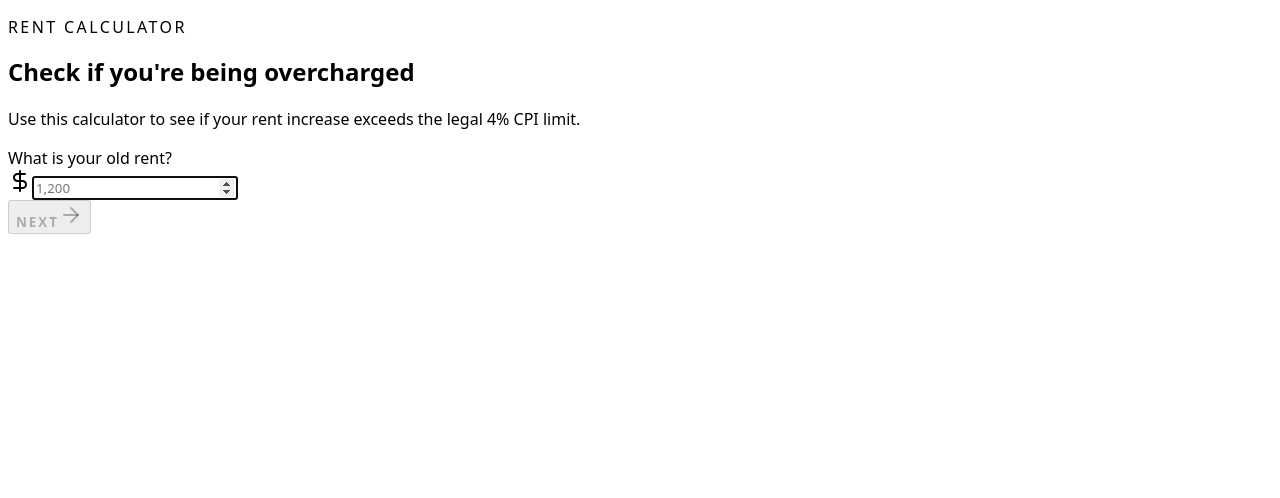
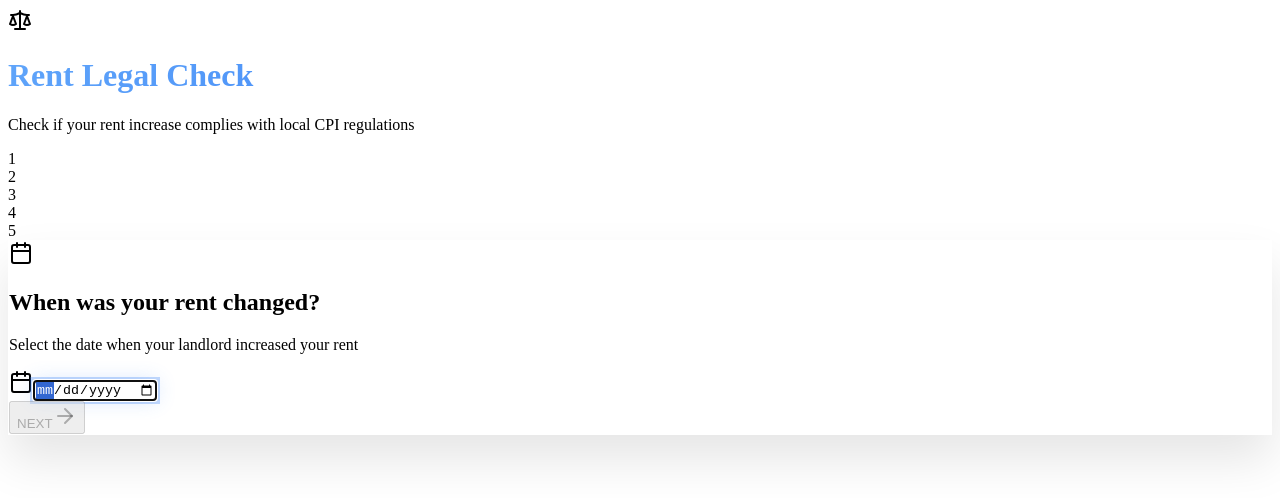
Before and after one commit to AzeelSajjad/home_core, a React (Vite) app in the folder frontend/: page / in a window 1280 px wide. Shown: the top 498 px of the page. Built offline with nearby package versions, Linux system fonts and the light colour scheme.

Commit message:
finished new features

```diff
--- a/frontend/pages/RentCalculator.tsx
+++ b/frontend/pages/RentCalculator.tsx
@@ -1,14 +1,17 @@
 import React, { useState } from 'react';
-import { DollarSign, AlertTriangle, CheckCircle, ArrowRight } from 'lucide-react';
+import { DollarSign, AlertTriangle, CheckCircle, ArrowRight, Calendar, Home, Scale } from 'lucide-react';
 
 interface RentResult {
-  overcharged: boolean;
+  overcharged?: boolean;
   message: string;
   overcharge_amount?: number;
+  illegal_period?: boolean;
+  no_cpi?: boolean;
 }
 
 const RentCalculator = () => {
   const [step, setStep] = useState(1);
+  const [rentDate, setRentDate] = useState('');
   const [oldRent, setOldRent] = useState('');
   const [newRent, setNewRent] = useState('');
   const [result, setResult] = useState<RentResult | null>(null);
@@ -18,25 +21,21 @@ const RentCalculator = () => {
     setIsLoading(true);
 
     try {
-      // FastAPI endpoint URL (adjust port if needed)
       const response = await fetch('http://localhost:8000/rent-calculate', {
         method: 'POST',
-        headers: {
-          'Content-Type': 'application/json',
-        },
+        headers: { 'Content-Type': 'application/json' },
         body: JSON.stringify({
           old_rent: parseFloat(oldRent),
           new_rent: parseFloat(newRent),
+          date: rentDate,
         }),
       });
 
-      if (!response.ok) {
-        throw new Error(`HTTP error! status: ${response.status}`);
-      }
+      if (!response.ok) throw new Error(`HTTP error! status: ${response.status}`);
 
       const data: RentResult = await response.json();
       setResult(data);
-      setStep(4);
+      setStep(5);
     } catch (error) {
       console.error('Error calculating rent:', error);
       alert('Error calculating rent. Please try again.');
@@ -46,104 +45,184 @@ const RentCalculator = () => {
   };
 
   const nextStep = () => {
-    if (step === 1 && oldRent) {
+    if (step === 1 && rentDate) {
+      const dateObj = new Date(rentDate);
+      const illegalStart = new Date(2020, 3, 1);
+      const illegalEnd = new Date(2023, 9, 1);
+
+      if (dateObj < new Date(2014, 0, 1)) {
+        setResult({ message: 'No CPI data available before January 2014', no_cpi: true });
+        setStep(5);
+        return;
+      }
+
+      if (dateObj >= illegalStart && dateObj <= illegalEnd) {
+        setResult({ message: 'Any rent raise during this period was illegal', illegal_period: true });
+        setStep(5);
+        return;
+      }
+
       setStep(2);
-    } else if (step === 2 && newRent) {
+    } else if (step === 2 && oldRent) {
       setStep(3);
-    } else if (step === 3) {
+    } else if (step === 3 && newRent) {
+      setStep(4);
+    } else if (step === 4) {
       calculateRent();
     }
   };
 
   const resetCalculator = () => {
     setStep(1);
+    setRentDate('');
     setOldRent('');
     setNewRent('');
     setResult(null);
   };
 
   const canProceed = () => {
-    if (step === 1) return oldRent !== '';
-    if (step === 2) return newRent !== '';
-    if (step === 3) return true;
+    if (step === 1) return rentDate !== '';
+    if (step === 2) return oldRent !== '';
+    if (step === 3) return newRent !== '';
+    if (step === 4) return true;
     return false;
   };
 
-  // CSS-in-JS animation styles
-  const fadeInStyle: React.CSSProperties = {
-    animation: 'fadeIn 0.5s ease-out',
-  };
-
   return (
-    <div className="min-h-screen bg-blue-600">
+    <div className="min-h-screen bg-gradient-to-br from-slate-900 via-blue-900 to-indigo-900">
       <style>
         {`
           @keyframes fadeIn {
-            from {
-              opacity: 0;
-              transform: translateY(10px);
+            from { opacity: 0; transform: translateY(20px); }
+            to { opacity: 1; transform: translateY(0); }
           }
-            to {
-              opacity: 1;
-              transform: translateY(0);
+          @keyframes slideIn {
+            from { opacity: 0; transform: translateX(-20px); }
+            to { opacity: 1; transform: translateX(0); }
           }
+          @keyframes bounce {
+            0%, 20%, 50%, 80%, 100% { transform: translateY(0); }
+            40% { transform: translateY(-10px); }
+            60% { transform: translateY(-5px); }
+          }
+          @keyframes pulse {
+            0%, 100% { transform: scale(1); }
+            50% { transform: scale(1.05); }
+          }
+          .gradient-text {
+            background: linear-gradient(135deg, #60a5fa 0%, #3b82f6 50%, #1d4ed8 100%);
+            -webkit-background-clip: text;
+            -webkit-text-fill-color: transparent;
+            background-clip: text;
+          }
+          .glass-card {
+            background: rgba(255, 255, 255, 0.1);
+            backdrop-filter: blur(20px);
+            border: 1px solid rgba(255, 255, 255, 0.2);
+            box-shadow: 0 25px 45px rgba(0, 0, 0, 0.1);
+          }
+          .input-glow:focus {
+            box-shadow: 0 0 0 3px rgba(59, 130, 246, 0.3), 0 0 20px rgba(59, 130, 246, 0.2);
+          }
+          .button-hover:hover {
+            transform: translateY(-2px);
+            box-shadow: 0 10px 25px rgba(0, 0, 0, 0.3);
           }
         `}
       </style>
 
+      {/* Floating background elements */}
+      <div className="fixed inset-0 overflow-hidden pointer-events-none">
+        <div className="absolute top-20 left-10 w-72 h-72 bg-blue-500/10 rounded-full blur-3xl animate-pulse"></div>
+        <div className="absolute bottom-20 right-10 w-96 h-96 bg-indigo-500/10 rounded-full blur-3xl animate-pulse" style={{animationDelay: '2s'}}></div>
+        <div className="absolute top-1/2 left-1/2 w-80 h-80 bg-purple-500/10 rounded-full blur-3xl animate-pulse" style={{animationDelay: '4s'}}></div>
+      </div>
+
+      <div className="relative py-8 px-4 max-w-7xl mx-auto">
         {/* Header */}
-      <div className="py-20 px-6">
-        <div className="max-w-7xl mx-auto">
-          {/* Empty header space */}
+        <div className="text-center mb-12" style={{animation: 'slideIn 0.8s ease-out'}}>
+          <div className="flex items-center justify-center mb-6">
+            <div className="bg-gradient-to-r from-blue-500 to-indigo-600 p-4 rounded-2xl shadow-2xl">
+              <Scale className="h-12 w-12 text-white" />
+            </div>
+          </div>
+          <h1 className="text-6xl font-black mb-4 gradient-text">
+            Rent Legal Check
+          </h1>
+          <p className="text-xl text-blue-100 max-w-2xl mx-auto leading-relaxed">
+            Check if your rent increase complies with local CPI regulations
+          </p>
+        </div>
+
+        {/* Progress Indicator */}
+        <div className="max-w-md mx-auto mb-12">
+          <div className="flex justify-between items-center">
+            {[1, 2, 3, 4, 5].map((num) => (
+              <div key={num} className="flex items-center">
+                <div className={`w-12 h-12 rounded-full flex items-center justify-center font-bold text-lg transition-all duration-300 ${
+                  step >= num
+                    ? 'bg-gradient-to-r from-blue-500 to-indigo-600 text-white shadow-lg scale-110'
+                    : 'bg-white/20 text-blue-200 border-2 border-white/30'
+                }`}>
+                  {num}
+                </div>
+                {num < 5 && (
+                  <div className={`w-8 h-1 mx-2 transition-all duration-300 ${
+                    step > num ? 'bg-gradient-to-r from-blue-500 to-indigo-600' : 'bg-white/30'
+                  }`}></div>
+                )}
+              </div>
+            ))}
           </div>
         </div>
 
-      {/* Tool Card */}
-      <div className="max-w-7xl mx-auto px-6 pb-20">
-        <div className="max-w-lg">
-          <div className="bg-gray-100 rounded-lg p-8 transition-all duration-500 ease-in-out">
-            <div className="mb-6">
-              <p className="text-xs font-bold text-gray-600 uppercase tracking-wider mb-4" style={{
-                letterSpacing: '0.15em',
-                fontFamily: 'system-ui, -apple-system, BlinkMacSystemFont, "Segoe UI", sans-serif'
-              }}>
-                RENT CALCULATOR
-              </p>
+        {/* Main Card */}
+        <div className="max-w-2xl mx-auto">
+          <div className="glass-card rounded-3xl p-10 transition-all duration-700 ease-out" style={{animation: 'fadeIn 0.8s ease-out 0.2s both'}}>
 
-              <h2 className="text-3xl font-bold text-gray-900 mb-4 leading-tight" style={{
-                fontFamily: 'system-ui, -apple-system, BlinkMacSystemFont, "Segoe UI", sans-serif',
-                fontWeight: '700',
-                lineHeight: '1.2'
-              }}>
-                Check if you're being overcharged
-              </h2>
-
-              <p className="text-base text-gray-700 leading-relaxed mb-8" style={{
-                fontFamily: 'system-ui, -apple-system, BlinkMacSystemFont, "Segoe UI", sans-serif',
-                lineHeight: '1.5'
-              }}>
-                Use this calculator to see if your rent increase exceeds the legal 4% CPI limit.
-              </p>
+            {/* Step 1: Rent Date */}
+            {step === 1 && (
+              <div style={{animation: 'fadeIn 0.6s ease-out'}}>
+                <div className="text-center mb-8">
+                  <div className="bg-gradient-to-r from-blue-500/20 to-indigo-600/20 p-4 rounded-2xl w-fit mx-auto mb-6">
+                    <Calendar className="h-12 w-12 text-blue-300" />
+                  </div>
+                  <h2 className="text-4xl font-bold text-white mb-4">When was your rent changed?</h2>
+                  <p className="text-blue-200">Select the date when your landlord increased your rent</p>
                 </div>
 
-            <div className="space-y-6">
-              {/* Step 1: Old Rent */}
-              {step === 1 && (
-                <div style={fadeInStyle}>
-                  <label className="block text-lg font-semibold text-gray-900 mb-3" style={{
-                    fontFamily: 'system-ui, -apple-system, BlinkMacSystemFont, "Segoe UI", sans-serif'
-                  }}>
-                    What is your old rent?
-                  </label>
-                  <div className="relative">
-                    <DollarSign className="absolute left-3 top-4 h-6 w-6 text-gray-400" />
+                <div className="relative group">
+                  <Calendar className="absolute left-5 top-1/2 transform -translate-y-1/2 h-7 w-7 text-blue-400 z-10" />
+                  <input
+                    type="date"
+                    value={rentDate}
+                    onChange={(e) => setRentDate(e.target.value)}
+                    className="w-full pl-16 pr-6 py-6 text-2xl bg-white/10 backdrop-blur border-2 border-white/20 rounded-2xl text-white placeholder-blue-200 transition-all duration-300 input-glow focus:border-blue-400 focus:bg-white/20"
+                    autoFocus
+                  />
+                </div>
+              </div>
+            )}
+
+            {/* Step 2: Old Rent */}
+            {step === 2 && (
+              <div style={{animation: 'fadeIn 0.6s ease-out'}}>
+                <div className="text-center mb-8">
+                  <div className="bg-gradient-to-r from-green-500/20 to-emerald-600/20 p-4 rounded-2xl w-fit mx-auto mb-6">
+                    <Home className="h-12 w-12 text-green-300" />
+                  </div>
+                  <h2 className="text-4xl font-bold text-white mb-4">What was your previous rent?</h2>
+                  <p className="text-blue-200">Enter your monthly rent amount before the increase</p>
+                </div>
+
+                <div className="relative group">
+                  <DollarSign className="absolute left-5 top-1/2 transform -translate-y-1/2 h-7 w-7 text-green-400 z-10" />
                   <input
                     type="number"
                     value={oldRent}
                     onChange={(e) => setOldRent(e.target.value)}
                     placeholder="1,200"
-                      className="w-full pl-12 pr-4 py-4 text-xl border-2 border-gray-300 rounded focus:ring-2 focus:ring-blue-500 focus:border-blue-500 transition-colors"
-                      style={{ fontFamily: 'system-ui, -apple-system, BlinkMacSystemFont, "Segoe UI", sans-serif' }}
+                    className="w-full pl-16 pr-6 py-6 text-2xl bg-white/10 backdrop-blur border-2 border-white/20 rounded-2xl text-white placeholder-blue-200 transition-all duration-300 input-glow focus:border-green-400 focus:bg-white/20"
                     step="0.01"
                     min="0"
                     autoFocus
@@ -152,23 +231,25 @@ const RentCalculator = () => {
               </div>
             )}
 
-              {/* Step 2: New Rent */}
-              {step === 2 && (
-                <div style={fadeInStyle}>
-                  <label className="block text-lg font-semibold text-gray-900 mb-3" style={{
-                    fontFamily: 'system-ui, -apple-system, BlinkMacSystemFont, "Segoe UI", sans-serif'
-                  }}>
-                    What is your new rent?
-                  </label>
-                  <div className="relative">
-                    <DollarSign className="absolute left-3 top-4 h-6 w-6 text-gray-400" />
+            {/* Step 3: New Rent */}
+            {step === 3 && (
+              <div style={{animation: 'fadeIn 0.6s ease-out'}}>
+                <div className="text-center mb-8">
+                  <div className="bg-gradient-to-r from-orange-500/20 to-red-600/20 p-4 rounded-2xl w-fit mx-auto mb-6">
+                    <DollarSign className="h-12 w-12 text-orange-300" />
+                  </div>
+                  <h2 className="text-4xl font-bold text-white mb-4">What is your new rent?</h2>
+                  <p className="text-blue-200">Enter your current monthly rent amount</p>
+                </div>
+
+                <div className="relative group">
+                  <DollarSign className="absolute left-5 top-1/2 transform -translate-y-1/2 h-7 w-7 text-orange-400 z-10" />
                   <input
                     type="number"
                     value={newRent}
                     onChange={(e) => setNewRent(e.target.value)}
                     placeholder="1,300"
-                      className="w-full pl-12 pr-4 py-4 text-xl border-2 border-gray-300 rounded focus:ring-2 focus:ring-blue-500 focus:border-blue-500 transition-colors"
-                      style={{ fontFamily: 'system-ui, -apple-system, BlinkMacSystemFont, "Segoe UI", sans-serif' }}
+                    className="w-full pl-16 pr-6 py-6 text-2xl bg-white/10 backdrop-blur border-2 border-white/20 rounded-2xl text-white placeholder-blue-200 transition-all duration-300 input-glow focus:border-orange-400 focus:bg-white/20"
                     step="0.01"
                     min="0"
                     autoFocus
@@ -177,115 +258,120 @@ const RentCalculator = () => {
               </div>
             )}
 
-              {/* Step 3: Confirmation */}
-              {step === 3 && (
-                <div style={fadeInStyle}>
-                  <div className="bg-blue-50 rounded-lg p-6 mb-6">
-                    <h3 className="text-lg font-semibold text-gray-900 mb-4" style={{
-                      fontFamily: 'system-ui, -apple-system, BlinkMacSystemFont, "Segoe UI", sans-serif'
-                    }}>
-                      Ready to check your rent
-                    </h3>
-                    <div className="space-y-2 text-gray-700" style={{
-                      fontFamily: 'system-ui, -apple-system, BlinkMacSystemFont, "Segoe UI", sans-serif'
-                    }}>
-                      <p>Old rent: <span className="font-semibold">${parseFloat(oldRent).toFixed(2)}</span></p>
-                      <p>New rent: <span className="font-semibold">${parseFloat(newRent).toFixed(2)}</span></p>
-                      <p className="text-sm text-gray-600">Legal limit (4% CPI): <span className="font-semibold">${(parseFloat(oldRent) * 1.04).toFixed(2)}</span></p>
+            {/* Step 4: Confirmation */}
+            {step === 4 && (
+              <div style={{animation: 'fadeIn 0.6s ease-out'}}>
+                <div className="text-center mb-8">
+                  <div className="bg-gradient-to-r from-purple-500/20 to-pink-600/20 p-4 rounded-2xl w-fit mx-auto mb-6">
+                    <CheckCircle className="h-12 w-12 text-purple-300" />
+                  </div>
+                  <h2 className="text-4xl font-bold text-white mb-4">Ready to analyze</h2>
+                  <p className="text-blue-200">Review your information before checking legality</p>
+                </div>
+
+                <div className="bg-gradient-to-r from-white/10 to-white/5 backdrop-blur rounded-2xl p-8 space-y-6">
+                  <div className="flex justify-between items-center py-3 border-b border-white/20">
+                    <span className="text-blue-200 text-xl">Date</span>
+                    <span className="text-white text-xl font-semibold">{new Date(rentDate).toLocaleDateString('en-US', { year: 'numeric', month: 'long', day: 'numeric' })}</span>
+                  </div>
+                  <div className="flex justify-between items-center py-3 border-b border-white/20">
+                    <span className="text-blue-200 text-xl">Previous Rent</span>
+                    <span className="text-green-400 text-2xl font-bold">${parseFloat(oldRent).toFixed(2)}</span>
+                  </div>
+                  <div className="flex justify-between items-center py-3 border-b border-white/20">
+                    <span className="text-blue-200 text-xl">New Rent</span>
+                    <span className="text-orange-400 text-2xl font-bold">${parseFloat(newRent).toFixed(2)}</span>
+                  </div>
+                  <div className="flex justify-between items-center py-3">
+                    <span className="text-blue-200 text-xl">Increase Amount</span>
+                    <span className="text-white text-2xl font-bold">${(parseFloat(newRent) - parseFloat(oldRent)).toFixed(2)}</span>
                   </div>
                 </div>
               </div>
             )}
 
-              {/* Step 4: Results */}
-              {step === 4 && result && (
-                <div style={fadeInStyle}>
-                  <div className={`rounded-lg p-6 text-center ${
-                    result.overcharged
-                      ? 'bg-red-50 border-2 border-red-200'
-                      : 'bg-green-50 border-2 border-green-200'
+            {/* Step 5: Results */}
+            {step === 5 && result && (
+              <div style={{animation: 'fadeIn 0.8s ease-out'}}>
+                <div className="text-center">
+                  <div className={`p-8 rounded-3xl mb-8 ${
+                    result.illegal_period || result.no_cpi
+                      ? 'bg-gradient-to-r from-yellow-500/20 to-orange-500/20 border-2 border-yellow-400/50'
+                      : result.overcharged
+                      ? 'bg-gradient-to-r from-red-500/20 to-pink-500/20 border-2 border-red-400/50'
+                      : 'bg-gradient-to-r from-green-500/20 to-emerald-500/20 border-2 border-green-400/50'
                   }`}>
-                    {result.overcharged ? (
+                    {result.illegal_period || result.no_cpi ? (
                       <>
-                        <AlertTriangle className="h-16 w-16 text-red-600 mx-auto mb-4" />
-                        <h3 className="text-2xl font-bold text-red-800 mb-2" style={{
-                          fontFamily: 'system-ui, -apple-system, BlinkMacSystemFont, "Segoe UI", sans-serif',
-                          fontWeight: '700'
-                        }}>
-                          You are being overcharged!
-                        </h3>
+                        <div style={{animation: 'bounce 1s ease-out'}}>
+                          <AlertTriangle className="h-20 w-20 text-yellow-400 mx-auto mb-6" />
+                        </div>
+                        <h3 className="text-4xl font-bold text-yellow-100 mb-4">{result.message}</h3>
+                        <p className="text-yellow-200 text-xl">Please consult with a tenant rights organization for guidance</p>
+                      </>
+                    ) : result.overcharged ? (
+                      <>
+                        <div style={{animation: 'pulse 2s infinite'}}>
+                          <AlertTriangle className="h-20 w-20 text-red-400 mx-auto mb-6" />
+                        </div>
+                        <h3 className="text-4xl font-bold text-red-100 mb-4">Illegal Rent Increase!</h3>
                         {result.overcharge_amount && (
-                          <p className="text-lg text-red-700" style={{
-                            fontFamily: 'system-ui, -apple-system, BlinkMacSystemFont, "Segoe UI", sans-serif'
-                          }}>
-                            ${Math.abs(result.overcharge_amount).toFixed(2)} over the legal limit per month
-                          </p>
+                          <>
+                            <div className="text-6xl font-black text-red-300 mb-4">
+                              ${Math.abs(result.overcharge_amount).toFixed(2)}
+                            </div>
+                            <p className="text-red-200 text-xl">over the legal limit per month</p>
+                          </>
                         )}
                       </>
                     ) : (
                       <>
-                        <CheckCircle className="h-16 w-16 text-green-600 mx-auto mb-4" />
-                        <h3 className="text-2xl font-bold text-green-800 mb-2" style={{
-                          fontFamily: 'system-ui, -apple-system, BlinkMacSystemFont, "Segoe UI", sans-serif',
-                          fontWeight: '700'
-                        }}>
-                          Your rent is legal
-                        </h3>
-                        <p className="text-lg text-green-700" style={{
-                          fontFamily: 'system-ui, -apple-system, BlinkMacSystemFont, "Segoe UI", sans-serif'
-                        }}>
-                          Within the 4% CPI limit
-                        </p>
+                        <div style={{animation: 'bounce 1s ease-out'}}>
+                          <CheckCircle className="h-20 w-20 text-green-400 mx-auto mb-6" />
+                        </div>
+                        <h3 className="text-4xl font-bold text-green-100 mb-4">Your rent increase is legal</h3>
+                        <p className="text-green-200 text-xl">The increase is within CPI regulations</p>
                       </>
                     )}
+                  </div>
                 </div>
               </div>
             )}
 
             {/* Action Button */}
-              {step < 4 ? (
+            <div className="mt-12">
+              {step < 5 ? (
                 <button
                   onClick={nextStep}
                   disabled={!canProceed() || isLoading}
-                  className="w-full bg-gray-800 hover:bg-gray-900 disabled:bg-gray-400 text-white font-bold py-4 px-8 rounded text-sm uppercase tracking-wider transition-all duration-200 flex items-center justify-center"
-                  style={{
-                    fontFamily: 'system-ui, -apple-system, BlinkMacSystemFont, "Segoe UI", sans-serif',
-                    letterSpacing: '0.15em',
-                    fontWeight: '700'
-                  }}
+                  className="w-full bg-gradient-to-r from-blue-600 to-indigo-700 hover:from-blue-700 hover:to-indigo-800 disabled:from-gray-600 disabled:to-gray-700 text-white font-bold py-6 px-8 rounded-2xl text-2xl uppercase tracking-wider flex items-center justify-center transition-all duration-300 button-hover disabled:opacity-50 disabled:cursor-not-allowed shadow-xl"
                 >
                   {isLoading ? (
-                    'CHECKING...'
-                  ) : step === 1 ? (
+                    <>
+                      <div className="animate-spin rounded-full h-6 w-6 border-b-2 border-white mr-3"></div>
+                      ANALYZING...
+                    </>
+                  ) : (
                     <>
                       NEXT
-                      <ArrowRight className="ml-2 h-4 w-4" />
+                      <ArrowRight className="ml-3 h-6 w-6" />
                     </>
-                  ) : step === 2 ? (
-                    <>
-                      NEXT
-                      <ArrowRight className="ml-2 h-4 w-4" />
-                    </>
-                  ) : (
-                    'CHECK IF I AM BEING OVERCHARGED'
                   )}
                 </button>
               ) : (
                 <button
                   onClick={resetCalculator}
-                  className="w-full bg-gray-800 hover:bg-gray-900 text-white font-bold py-4 px-8 rounded text-sm uppercase tracking-wider transition-colors"
-                  style={{
-                    fontFamily: 'system-ui, -apple-system, BlinkMacSystemFont, "Segoe UI", sans-serif',
-                    letterSpacing: '0.15em',
-                    fontWeight: '700'
-                  }}
+                  className="w-full bg-gradient-to-r from-gray-600 to-gray-800 hover:from-gray-700 hover:to-gray-900 text-white font-bold py-6 px-8 rounded-2xl text-2xl uppercase tracking-wider transition-all duration-300 button-hover shadow-xl"
                 >
-                  CHECK ANOTHER RENT
+                  Check Another Rent
                 </button>
               )}
             </div>
+
           </div>
         </div>
+
+
       </div>
     </div>
   );
```
Also changed, not shown: 1 other file (tests, documents, lock files or other folders). Lines whose indentation alone changed are shown as unchanged.
